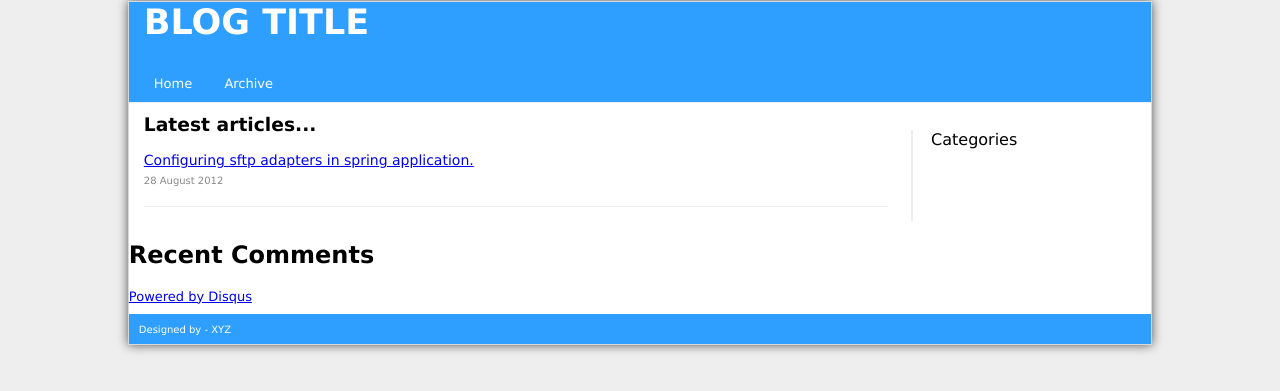
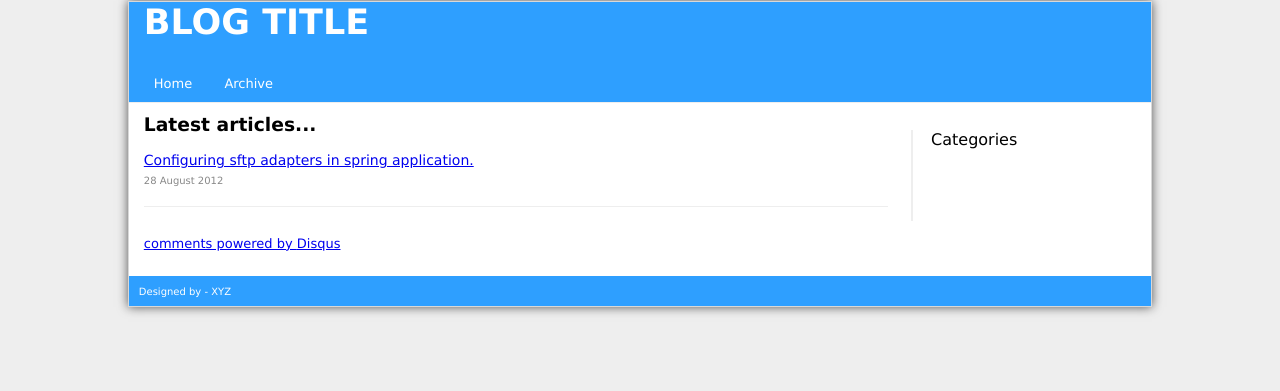
Before and after one commit to rashidshaikh/rashidshaikh.github.com, a Jekyll site: the page built from _posts/2012-08-29-sftp-spring-integration.markdown, in a window 1280 px wide. Shown: the top 391 px of the page. Built offline with Jekyll 4.4.1, drawn with Linux system fonts in a browser that asks for light colours; comment, search, counter and statistics services are not loaded.

Commit message:
adding disqus comments

```diff
--- a/_layouts/post.html
+++ b/_layouts/post.html
@@ -20,5 +20,21 @@
 		{% include rightmenu.html %}
 	</div>
 </div>
-<div id="recentcomments" class="dsq-widget"><h2 class="dsq-widget-title">Recent Comments</h2><script type="text/javascript" src="http://rashidshaikhgithubcom.disqus.com/recent_comments_widget.js?num_items=5&hide_avatars=0&avatar_size=32&excerpt_length=200"></script></div><a href="http://disqus.com/">Powered by Disqus</a>
+<div id="commentBox">
+ <div id="disqus_thread"></div>
+        <script type="text/javascript">
+            /* * * CONFIGURATION VARIABLES: EDIT BEFORE PASTING INTO YOUR WEBPAGE * * */
+            var disqus_shortname = 'rashidshaikhgithubcom'; // required: replace example with your forum shortname
+
+            /* * * DON'T EDIT BELOW THIS LINE * * */
+            (function() {
+                var dsq = document.createElement('script'); dsq.type = 'text/javascript'; dsq.async = true;
+                dsq.src = 'http://' + disqus_shortname + '.disqus.com/embed.js';
+                (document.getElementsByTagName('head')[0] || document.getElementsByTagName('body')[0]).appendChild(dsq);
+            })();
+        </script>
+        <noscript>Please enable JavaScript to view the <a href="http://disqus.com/?ref_noscript">comments powered by Disqus.</a></noscript>
+        <a href="http://disqus.com" class="dsq-brlink">comments powered by <span class="logo-disqus">Disqus</span></a>
+
+</div>
 {% include footer.html %}
--- a/assets/styles/desktop.css
+++ b/assets/styles/desktop.css
@@ -125,3 +125,7 @@
 .archive-list li a{
 	font-size: 14px;
 }
+
+#commentBox{
+	padding: 15px;
+}
```
